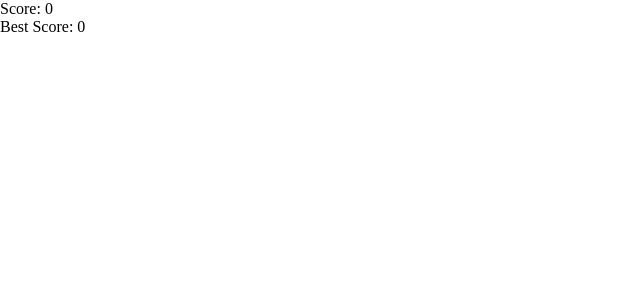
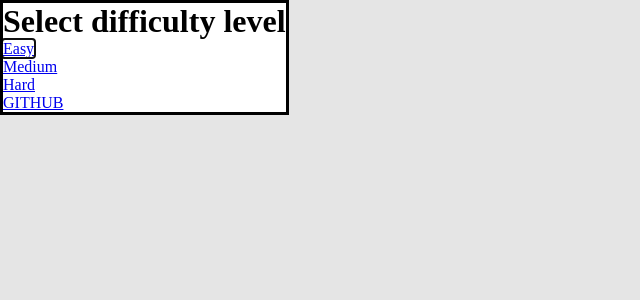
Before and after one commit to headlessNode/memory-card, a React (Vite) app: page / in a window 1280 px wide. Shown: the top 300 px of the page, without its empty margins (0-640 px from the left). Built offline with nearby package versions, Linux system fonts and the light colour scheme; no server answers.

Commit message:
Add dialog for selecting difficulty

```diff
--- a/src/App.jsx
+++ b/src/App.jsx
@@ -1,5 +1,6 @@
 import './App.css'
-import { useState, useEffect } from 'react'
+import { useState, useEffect, useRef } from 'react'
+import Cards from './cards'
 
 function Header({ score, bestScore }) {
     return (
@@ -15,7 +16,88 @@ function Header({ score, bestScore }) {
 }
 
 function MainBody() {
-    return <div className="main-body"></div>
+    const [showModal, setShowModal] = useState(true)
+    const dialogRef = useRef(null)
+    let difficulty = useRef(null)
+
+    function handleClick(e) {
+        e.preventDefault()
+        switch (e.target.textContent) {
+            case 'Easy': {
+                dialogRef.current.close()
+                difficulty.current = 'Easy'
+                setShowModal(false)
+                break
+            }
+            case 'Medium': {
+                dialogRef.current.close()
+                difficulty.current = 'Medium'
+                setShowModal(false)
+                break
+            }
+            case 'Hard': {
+                dialogRef.current.close()
+                difficulty = 'Hard'
+                setShowModal(false)
+                break
+            }
+        }
+    }
+
+    useEffect(() => {
+        const dialog = dialogRef.current
+        dialog.showModal()
+        return () => {
+            if (dialog.open) {
+                dialog.close()
+            }
+        }
+    }, [])
+
+    if (showModal) {
+        return (
+            <div className="main-body">
+                <dialog ref={dialogRef}>
+                    <div>
+                        <h1>Select difficulty level</h1>
+                        <div className="links">
+                            <ul>
+                                <li>
+                                    <a href="#" onClick={handleClick}>
+                                        Easy
+                                    </a>
+                                </li>
+                                <li>
+                                    <a href="#" onClick={handleClick}>
+                                        Medium
+                                    </a>
+                                </li>
+                                <li>
+                                    <a href="#" onClick={handleClick}>
+                                        Hard
+                                    </a>
+                                </li>
+                            </ul>
+                        </div>
+                        <div className="github">
+                            <a
+                                href="https://github.com/headlessNode/memory-card"
+                                target="_blank"
+                            >
+                                GITHUB
+                            </a>
+                        </div>
+                    </div>
+                </dialog>
+            </div>
+        )
+    } else {
+        return (
+            <div className="main-body">
+                <Cards difficulty={difficulty} />
+            </div>
+        )
+    }
 }
 
 function Footer() {
@@ -26,28 +108,6 @@ function App() {
     const [score, setScore] = useState(0)
     const [bestScore, setBestScore] = useState(0)
 
-    useEffect(() => {
-        let controller = new AbortController()
-        const signal = controller.signal
-        function getCharacters() {
-            const headers = {
-                Accept: 'application/json',
-                Authorization: 'Bearer NViWbY8d7ps9VfDbwfD4',
-            }
-            fetch(' https://the-one-api.dev/v2/character', {
-                headers: headers,
-                signal: signal,
-            })
-                .then((res) => {
-                    console.log(res)
-                })
-                .catch((err) => {
-                    console.log(err)
-                })
-        }
-        getCharacters()
-        return () => controller.abort()
-    }, [])
     return (
         <div className="wrapper">
             <Header score={score} bestScore={bestScore} />
--- /dev/null
+++ b/src/cards.jsx
@@ -0,0 +1,25 @@
+import { useEffect } from 'react'
+
+// easy - 5
+// medium - 10
+// hard - 18
+
+export default function Cards({ difficulty }) {
+    useEffect(() => {
+        let ignore = false
+        function getCharacters() {
+            fetch('https://pokeapi.co/api/v2/pokemon?limit=100&offset=0')
+                .then((res) => res.json())
+                .then((res) => {
+                    if (!ignore) {
+                        const pokemon = res
+                        console.log(pokemon)
+                    }
+                })
+        }
+        getCharacters()
+        return () => (ignore = true)
+    }, [])
+
+    return <div className="cards"></div>
+}
```
